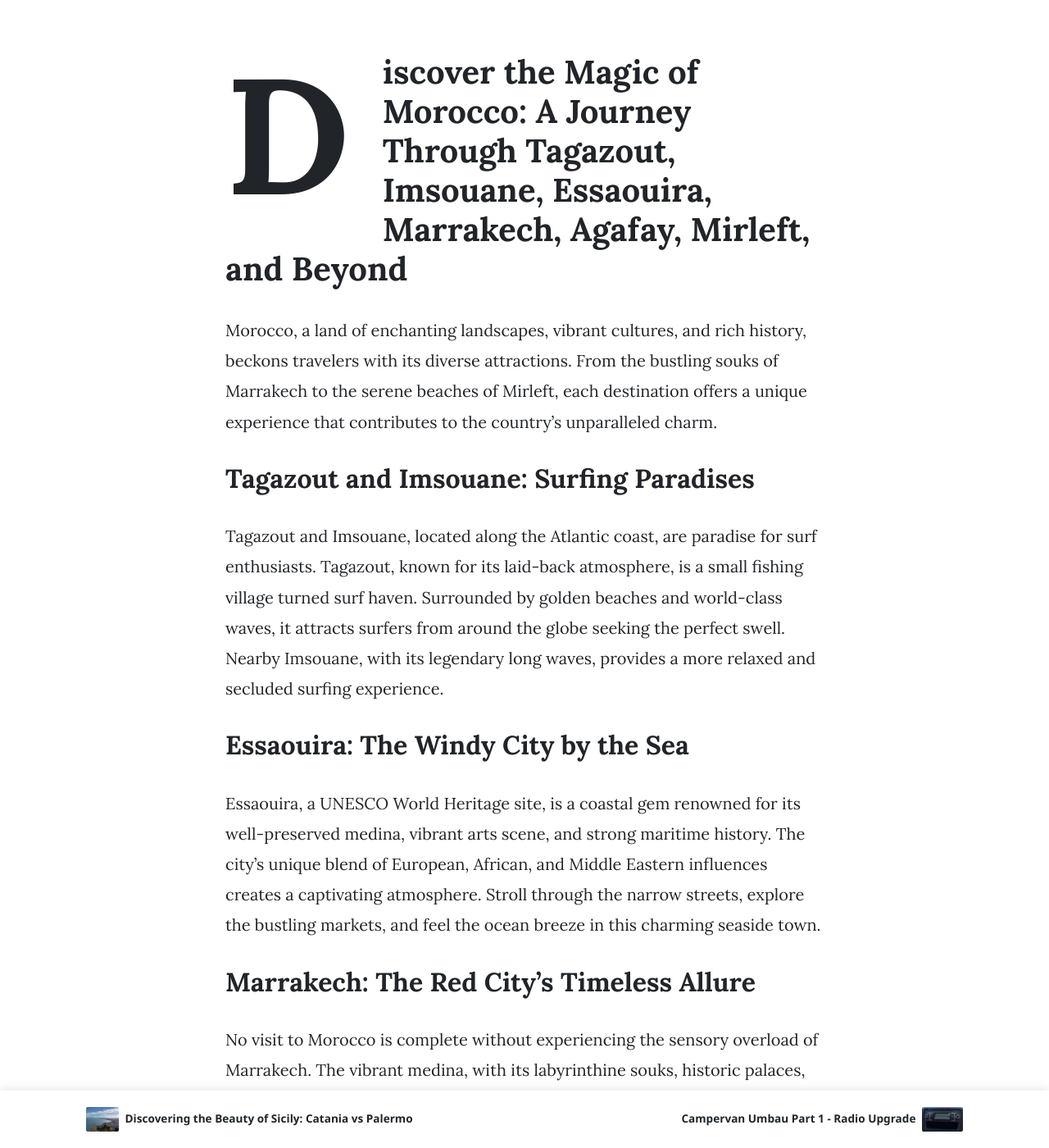
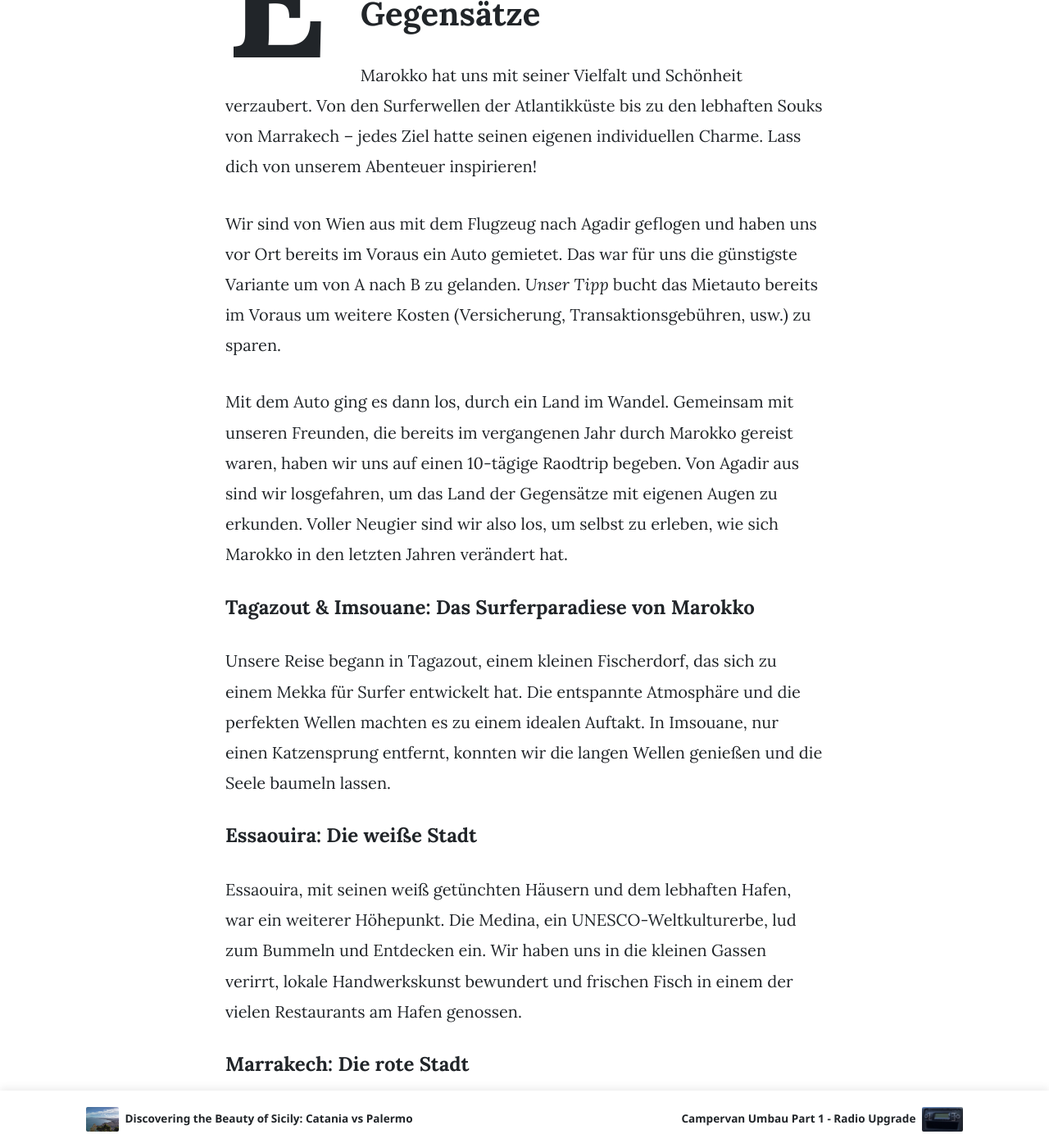
Before and after one commit to travelbuddi/travelbuddi.github.io, a Jekyll site: the page built from _posts/2024-02-22-morocco.md, in a window 1280 px wide and 1400 px high, scrolled down 659 px. Shown: the whole window at 82% size. Built offline with Jekyll 4.4.1, drawn with Linux system fonts in a browser that asks for light colours; nearby versions of some CDN libraries; some of the changed text lies outside the part shown.

Commit message:
update Marokko page

```diff
--- a/_posts/2024-02-22-morocco.md
+++ b/_posts/2024-02-22-morocco.md
@@ -1,34 +1,53 @@
 ---
 layout: post
-title: "Morocco - A Journey Through Tagazout, Imsouane, Essaouira, Marrakech, Agafay, Mirleft, and Beyond"
+title: "Marokko: Eine Reise durch die Vielfalt Nordafrikas"
 author: franzi
 categories: [Travel]
 image: assets/images/Marokkotitel.jpg
 tags: [featured]
 ---
 
-# Discover the Magic of Morocco: A Journey Through Tagazout, Imsouane, Essaouira, Marrakech, Agafay, Mirleft, and Beyond
+# Entdecke Marokko: Eine Reise durch das Land der Gegensätze
+Marokko hat uns mit seiner Vielfalt und Schönheit verzaubert. Von den Surferwellen der Atlantikküste bis zu den lebhaften Souks von Marrakech – jedes Ziel hatte seinen eigenen individuellen Charme. Lass dich von unserem Abenteuer inspirieren!
 
-Morocco, a land of enchanting landscapes, vibrant cultures, and rich history, beckons travelers with its diverse attractions. From the bustling souks of Marrakech to the serene beaches of Mirleft, each destination offers a unique experience that contributes to the country's unparalleled charm.
+Wir sind von Wien aus mit dem Flugzeug nach Agadir geflogen und haben uns vor Ort bereits im Voraus ein Auto gemietet. Das war für uns die günstigste Variante um von A nach B zu gelanden. *Unser Tipp* bucht das Mietauto bereits im Voraus um weitere Kosten (Versicherung, Transaktionsgebühren, usw.) zu sparen.
 
-## Tagazout and Imsouane: Surfing Paradises
+ Mit dem Auto ging es dann los, durch ein Land im Wandel. Gemeinsam mit unseren Freunden, die bereits im vergangenen Jahr durch Marokko gereist waren, haben wir uns auf einen 10-tägige Raodtrip begeben. Von Agadir aus sind wir losgefahren, um das Land der Gegensätze mit eigenen Augen zu erkunden. Voller Neugier sind wir also los, um selbst zu erleben, wie sich Marokko in den letzten Jahren verändert hat.
 
-Tagazout and Imsouane, located along the Atlantic coast, are paradise for surf enthusiasts. Tagazout, known for its laid-back atmosphere, is a small fishing village turned surf haven. Surrounded by golden beaches and world-class waves, it attracts surfers from around the globe seeking the perfect swell. Nearby Imsouane, with its legendary long waves, provides a more relaxed and secluded surfing experience.
 
-## Essaouira: The Windy City by the Sea
 
-Essaouira, a UNESCO World Heritage site, is a coastal gem renowned for its well-preserved medina, vibrant arts scene, and strong maritime history. The city's unique blend of European, African, and Middle Eastern influences creates a captivating atmosphere. Stroll through the narrow streets, explore the bustling markets, and feel the ocean breeze in this charming seaside town.
+#### Tagazout & Imsouane: Das Surferparadiese von Marokko
 
-## Marrakech: The Red City's Timeless Allure
+Unsere Reise begann in Tagazout, einem kleinen Fischerdorf, das sich zu einem Mekka für Surfer entwickelt hat. Die entspannte Atmosphäre und die perfekten Wellen machten es zu einem idealen Auftakt. In Imsouane, nur einen Katzensprung entfernt, konnten wir die langen Wellen genießen und die Seele baumeln lassen.
 
-No visit to Morocco is complete without experiencing the sensory overload of Marrakech. The vibrant medina, with its labyrinthine souks, historic palaces, and the iconic Jardin Majorelle, captivates every visitor. Indulge in traditional Moroccan cuisine, witness the lively street performances at Djemaa el Fna, and immerse yourself in the rich cultural tapestry of this imperial city.
+#### Essaouira: Die weiße Stadt
 
-## Agafay: Desert Oasis at Your Doorstep
+Essaouira, mit seinen weiß getünchten Häusern und dem lebhaften Hafen, war ein weiterer Höhepunkt. Die Medina, ein UNESCO-Weltkulturerbe, lud zum Bummeln und Entdecken ein. Wir haben uns in die kleinen Gassen verirrt, lokale Handwerkskunst bewundert und frischen Fisch in einem der vielen Restaurants am Hafen genossen.
 
-Escape the hustle and bustle of the cities and venture into the Agafay Desert, a surreal expanse of rocky plateaus and sandy dunes just outside Marrakech. Experience a taste of the Sahara without the long journey. Enjoy a camel ride, embark on a quad biking adventure, or simply savor the tranquility of the desert landscape under the starlit sky.
+#### Marrakech: Die rote Stadt
 
-## Mirleft and Its Stunning Beaches
+Marrakech, das Herz von Marokko, hat uns mit seiner Energie und Vielfalt überwältigt. Die Djemaa el-Fna, der zentrale Platz, ist ein Muss für jeden Besucher. Hier tummeln sich Schlangenbeschwörer, Henna-Künstler und Händler. Die Souks sind ein Labyrinth aus Gassen, in denen man alles findet, was das Herz begehrt.
 
-Mirleft, a coastal town off the beaten path, offers a more secluded and serene escape. The beautiful beaches near Mirleft are a paradise for nature lovers and those seeking a quiet retreat. With dramatic cliffs, golden sands, and the soothing sound of the Atlantic waves, Mirleft provides a tranquil haven for relaxation and reflection.
+#### Agafay: Oase in der Wüste
 
-Morocco's diverse landscapes, from the surfer's haven of Tagazout to the historic charm of Essaouira, the bustling energy of Marrakech, and the serene beauty of Mirleft, promise a journey filled with unforgettable moments. Whether you're seeking adventure, relaxation, or cultural immersion, Morocco welcomes you with open arms and promises an experience like no other. So, pack your bags and get ready to explore the magic of Morocco – a country that will capture your heart and leave you yearning for more.
+Nach dem Trubel von Marrakech haben wir uns in die Ruhe der Agafay-Wüste zurückgezogen. Bei einer Quad-Tour durch die Dünen haben wir die Weite der Landschaft genossen und einen atemberaubenden Sonnenuntergang erlebt.
+
+#### Mirleft: Der letzte Stopp unserer Reise
+
+Unser letzter Stopp war Mirleft, ein kleines Küstenstädtchen mit wunderschönen Stränden. Hier konnten wir die Seele baumeln lassen, lange Spaziergänge am Strand machen und die Ruhe genießen.
+
+### Fazit
+
+Marokko hat uns mit seiner Vielfalt und Schönheit begeistert. Von den entspannten Tagen am Strand bis zu den kulturellen Erlebnissen in den Städten – diese Reise war ein unvergessliches Abenteuer. Wenn du die Möglichkeit hast, solltest du dieses faszinierende Land unbedingt besuchen!
+
+### Tipps für deine Reise:
+
+* **Beste Reisezeit:**
+
+* **Transport:**
+
+* **Unterkünfte:**
+
+* **Essen:**
+
+* **Bargeld:** noch immer nicht fertig
```
Also changed, not shown: _posts/2019-01-18-campervan.md (+9 -4 lines).
